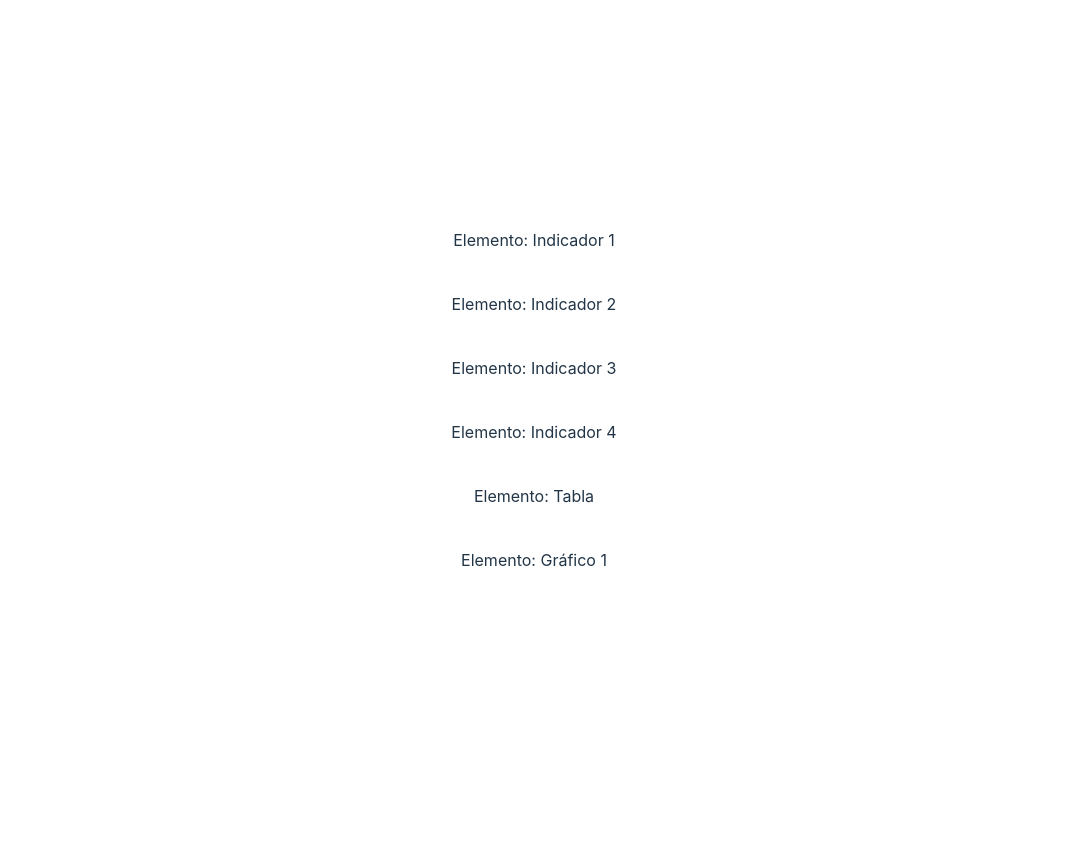
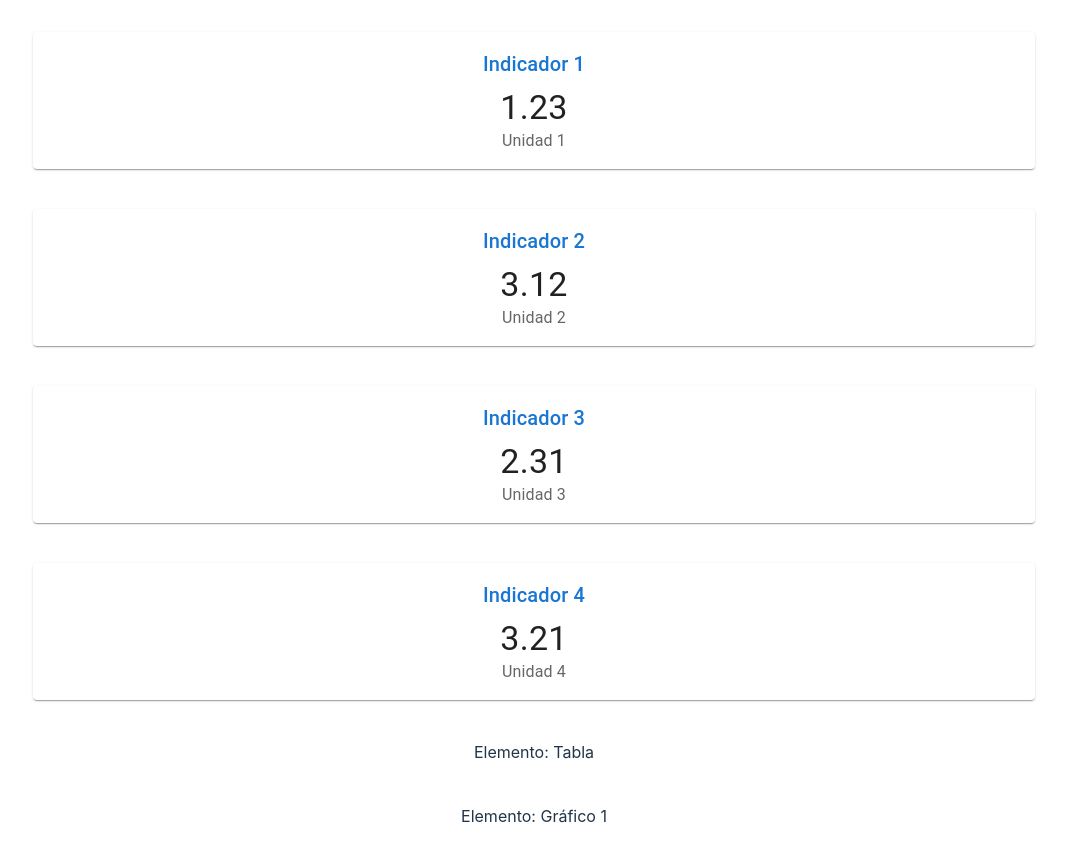
Before and after one commit to Kenkyo1/dashboard, a React (Vite) app: page / in a window 1280 px wide. Shown: the whole page, without its empty margins (106-1173 px from the left). Before the commit the page ends 800 px from the top, so only its background shows below. Built offline with nearby package versions, Linux system fonts and the light colour scheme.

Commit message:
guia 12 first try

```diff
--- a/src/App.tsx
+++ b/src/App.tsx
@@ -1,5 +1,7 @@
 import './App.css'
 import Grid from '@mui/material/Grid2'
+import IndicatorWeather from './components/IndicatorWeather';
+
 
 function App() {
 
@@ -7,16 +9,26 @@ function App() {
     <Grid container spacing={5}>
 
       {/* Indicadores */}
-      <Grid size={{xs: 12 , xl:3}}>Elemento: Indicador 1</Grid>
-      <Grid size={{xs: 12 , xl:3}}>Elemento: Indicador 2</Grid>
-      <Grid size={{xs: 12 , xl:3}}>Elemento: Indicador 3</Grid>
-      <Grid size={{xs: 12 , xl:3}}>Elemento: Indicador 4</Grid>
+
+
+      <Grid size={{ xs: 12, xl: 3 }}>
+        <IndicatorWeather title={'Indicador 1'} subtitle={'Unidad 1'} value={'1.23'} />
+      </Grid>
+      <Grid size={{ xs: 12, xl: 3 }}>
+        <IndicatorWeather title={'Indicador 2'} subtitle={'Unidad 2'} value={'3.12'} />
+      </Grid>
+      <Grid size={{ xs: 12, xl: 3 }}>
+        <IndicatorWeather title={'Indicador 3'} subtitle={'Unidad 3'} value={'2.31'} />
+      </Grid>
+      <Grid size={{ xs: 12, xl: 3 }}>
+        <IndicatorWeather title={'Indicador 4'} subtitle={'Unidad 4'} value={'3.21'} />
+      </Grid>
 
       {/* TABLA */}
-      <Grid size={{xs:12 , xl: 8 }}>Elemento: Tabla</Grid>
+      <Grid size={{ xs: 12, xl: 8 }}>Elemento: Tabla</Grid>
 
       {/* Gráfico */}
-      <Grid size={{xs:12 , xl: 4 }}>Elemento: Gráfico 1</Grid>
+      <Grid size={{ xs: 12, xl: 4 }}>Elemento: Gráfico 1</Grid>
 
     </Grid>
   )
--- /dev/null
+++ b/src/components/IndicatorWeather.tsx
@@ -0,0 +1,32 @@
+import Typography from '@mui/material/Typography';
+import Paper from '@mui/material/Paper';
+
+interface Indicator {
+    title?: String;
+    subtitle?: String;
+    value?: String;
+}
+
+
+export default function IndicatorWeather(config: Indicator) {
+    return (
+        <Paper
+            sx={{
+                p: 2,
+                display: 'flex',
+                flexDirection: 'column'
+            }}
+        >
+            <Typography component="h2" variant="h6"
+                color="primary" gutterBottom>
+                {config.title}
+            </Typography>
+            <Typography component="p" variant="h4">
+                {config.value.toString()}
+            </Typography>
+            <Typography color="text.secondary" sx={{ flex: 1 }}>
+                {config.subtitle}
+            </Typography>
+        </Paper>
+    )
+}
```
